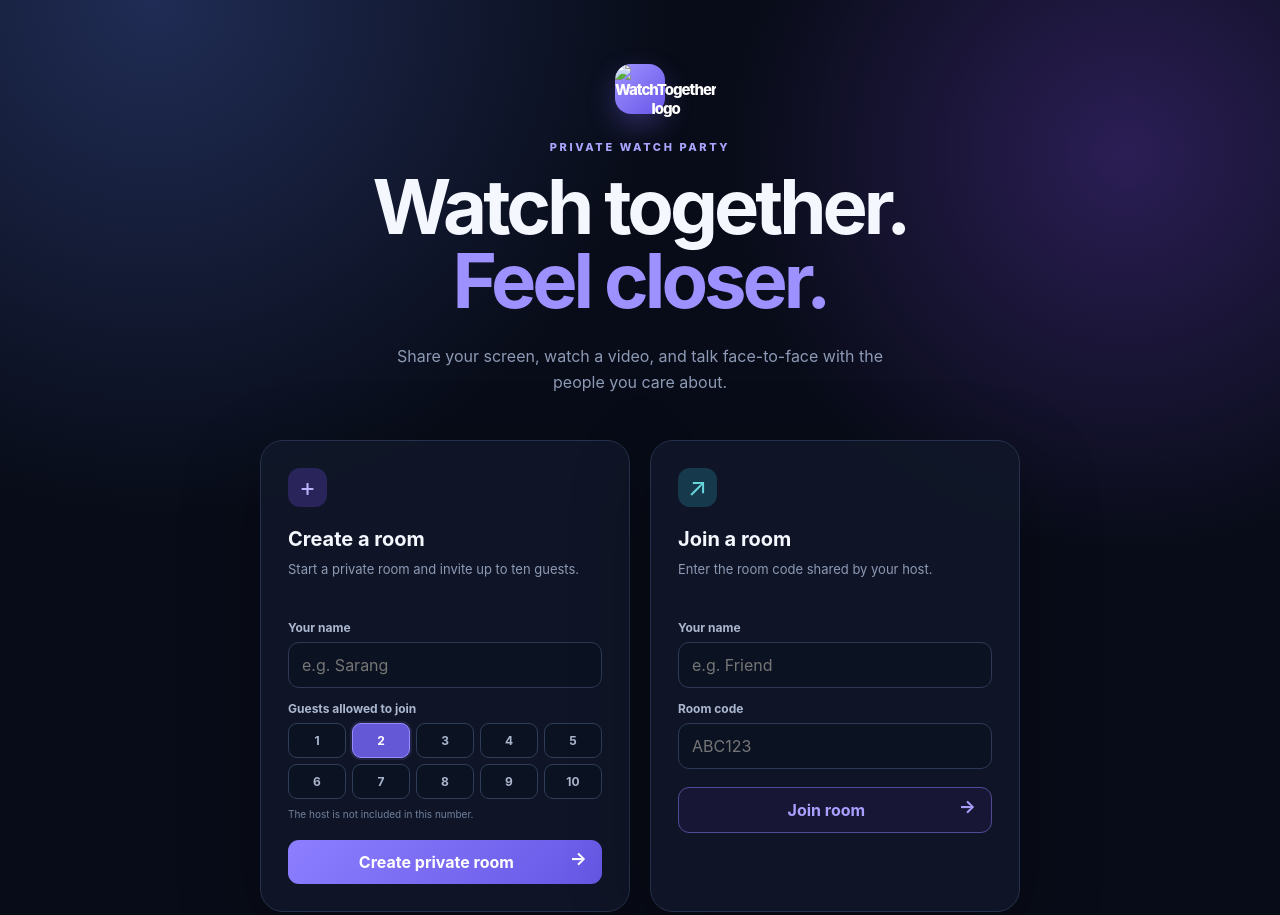
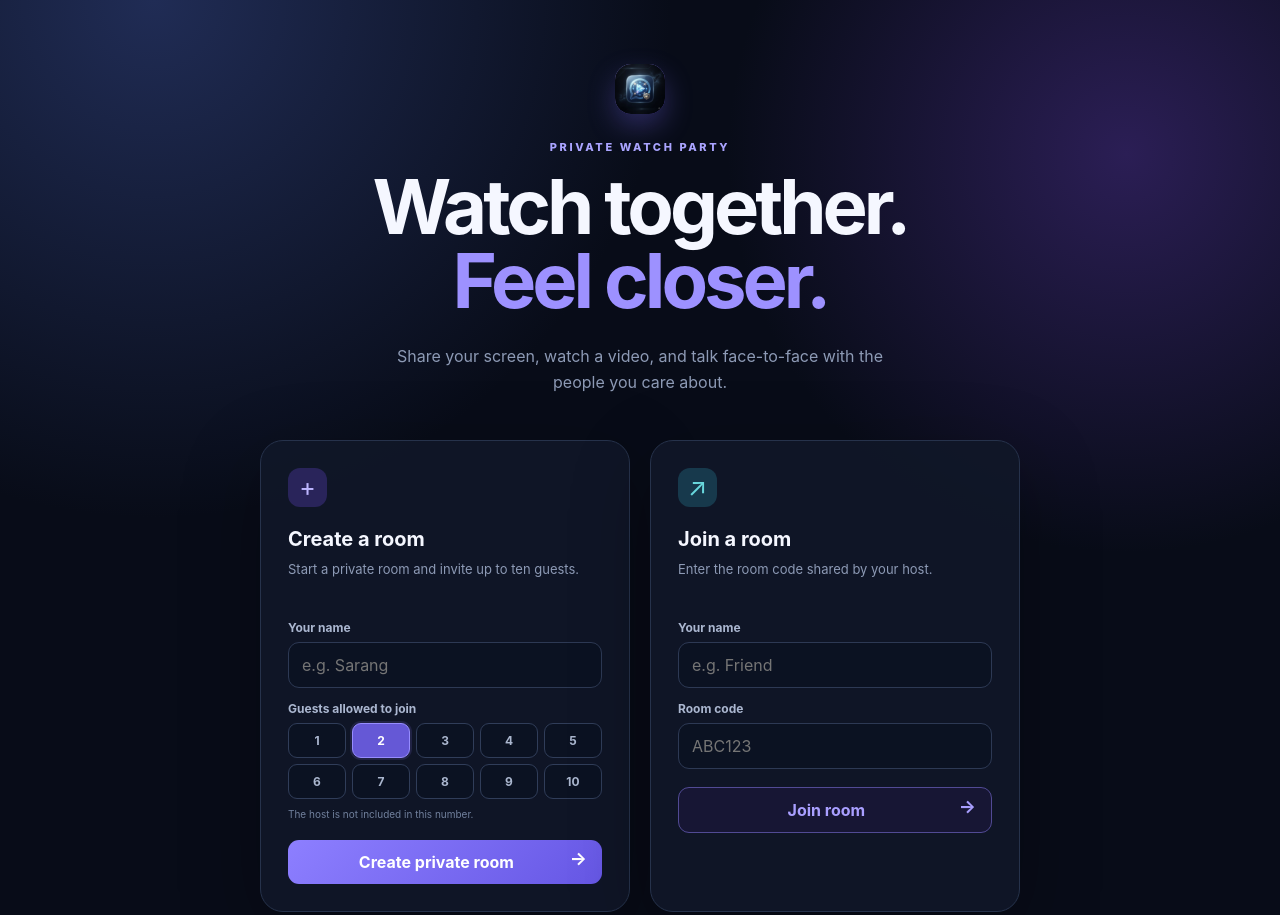
Before and after one commit to SarangDev515/watchtogether, a website: page public/index.html in a window 1280 px wide. Shown: the top 915 px of the page. Drawn offline with Linux system fonts and the light colour scheme.

Commit message:
Use deployed logo asset path

```diff
--- a/public/index.html
+++ b/public/index.html
@@ -5,14 +5,14 @@
   <meta name="viewport" content="width=device-width, initial-scale=1">
   <meta name="theme-color" content="#0b1020">
   <title>WatchTogether</title>
-  <link rel="icon" type="image/png" href="/assets/watchtogether-logo.png">
-  <link rel="apple-touch-icon" href="/assets/watchtogether-logo.png">
+  <link rel="icon" type="image/png" href="/assets/logo.png">
+  <link rel="apple-touch-icon" href="/assets/logo.png">
   <link rel="stylesheet" href="/styles.css">
 </head>
 <body>
   <main class="shell">
     <section id="landing" class="landing panel">
-      <div class="brand-mark"><img src="/assets/watchtogether-logo.png" alt="WatchTogether logo"></div>
+      <div class="brand-mark"><img src="/assets/logo.png" alt="WatchTogether logo"></div>
       <p class="eyebrow">PRIVATE WATCH PARTY</p>
       <h1>Watch together.<br><span>Feel closer.</span></h1>
       <p class="intro">Share your screen, watch a video, and talk face-to-face with the people you care about.</p>
@@ -48,7 +48,7 @@
     <section id="room" class="room panel hidden">
       <header class="room-header">
         <div>
-          <div class="brand-small"><span class="brand-mark mini"><img src="/assets/watchtogether-logo.png" alt="WatchTogether logo"></span> WatchTogether</div>
+          <div class="brand-small"><span class="brand-mark mini"><img src="/assets/logo.png" alt="WatchTogether logo"></span> WatchTogether</div>
           <div class="room-title"><span id="room-status-dot"></span><span id="room-title-text">Private room</span></div>
         </div>
         <div class="room-actions">
@@ -87,7 +87,7 @@
       </div>
     </section>
   </main>
-  <div id="entry-intro" class="entry-intro hidden" aria-live="polite"><div class="entry-logo"><img src="/assets/watchtogether-logo.png" alt="WatchTogether logo"></div><div class="entry-ring ring-one"></div><div class="entry-ring ring-two"></div><p id="entry-status">Preparing your room…</p><div class="entry-dots"><span></span><span></span><span></span></div></div>
+  <div id="entry-intro" class="entry-intro hidden" aria-live="polite"><div class="entry-logo"><img src="/assets/logo.png" alt="WatchTogether logo"></div><div class="entry-ring ring-one"></div><div class="entry-ring ring-two"></div><p id="entry-status">Preparing your room…</p><div class="entry-dots"><span></span><span></span><span></span></div></div>
   <div id="room-full-modal" class="modal-backdrop hidden" role="dialog" aria-modal="true" aria-labelledby="room-full-title">
     <div class="modal-card"><div class="modal-icon">!</div><h2 id="room-full-title">Room is full</h2><p id="room-full-message">This room has reached the guest limit set by the host.</p><button id="close-room-full" class="primary">Okay</button></div>
   </div>
```
